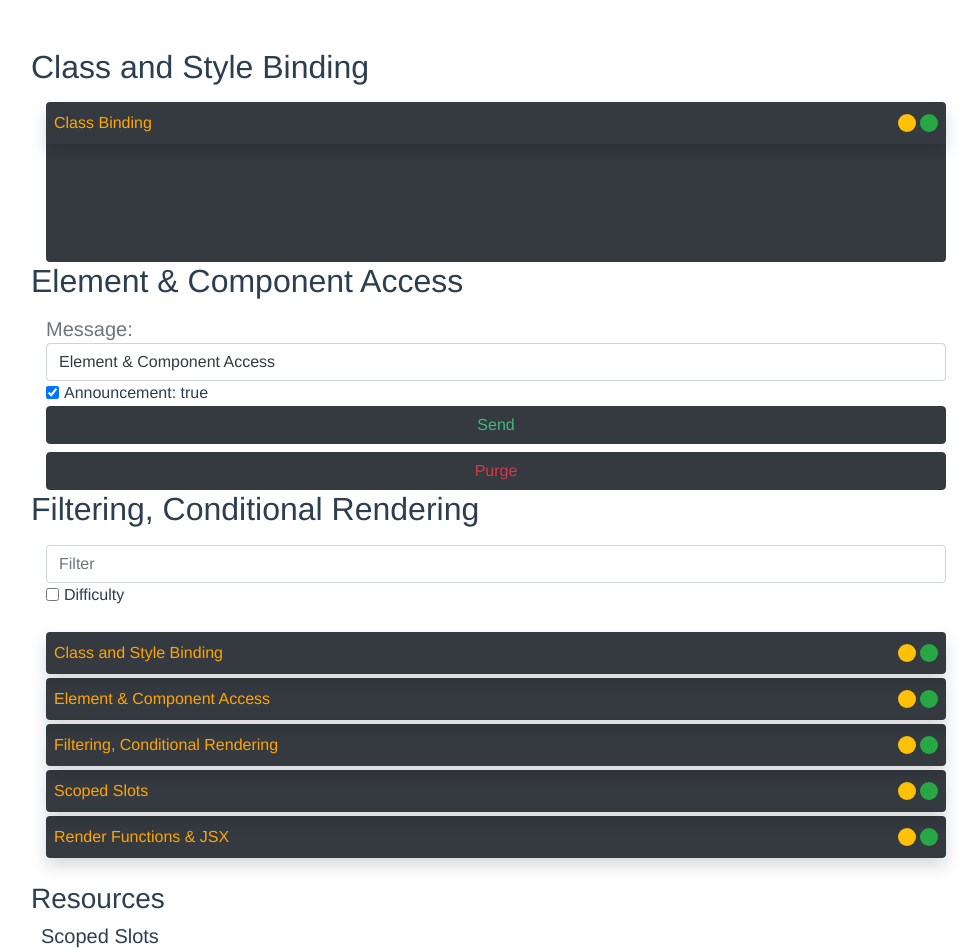
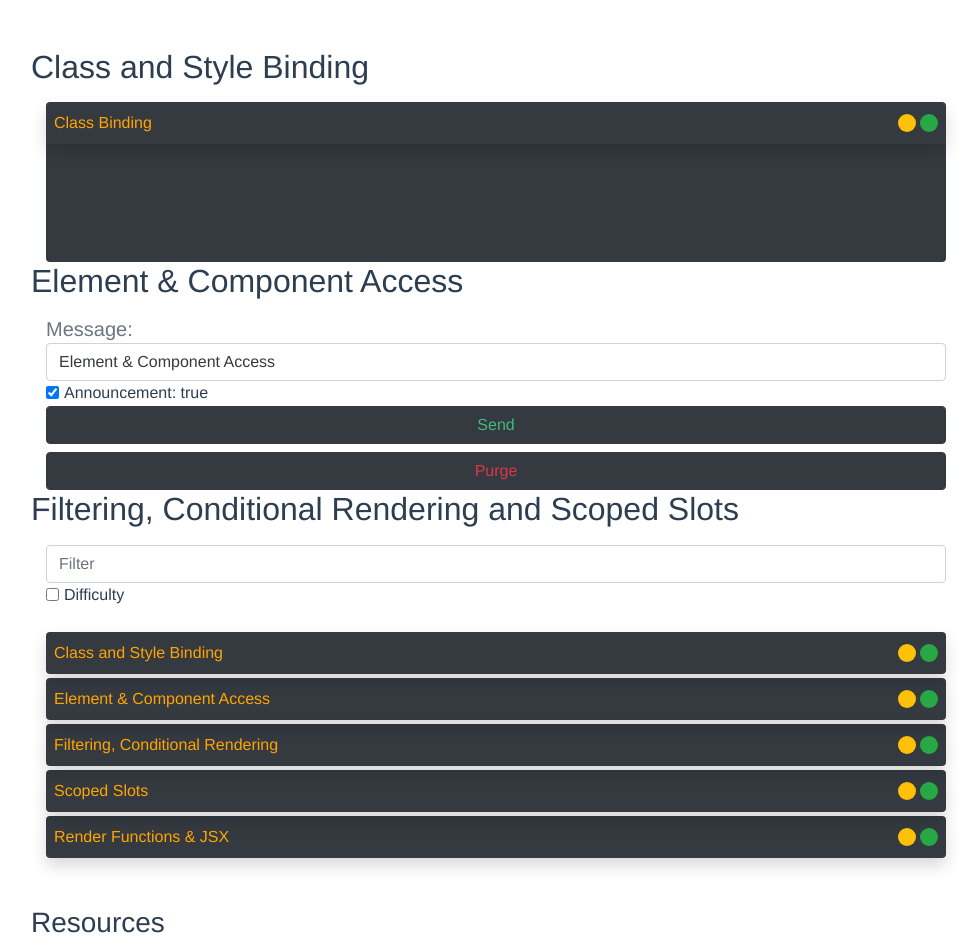
Before and after one commit to markterence/vue-exercise-3, a Vue app: page / in a window 1280 px wide. Shown: the top 950 px of the page, without its empty margins (144-1124 px from the left). Built offline with nearby package versions, Linux system fonts and the light colour scheme.

Commit message:
updated title

```diff
--- a/src/components/FilterComponent.vue
+++ b/src/components/FilterComponent.vue
@@ -1,6 +1,6 @@
 <template>
-  <div class="filterComponent">
-    <h2>Filtering, Conditional Rendering</h2>
+  <div class="filterComponent mb-5">
+    <h2>Filtering, Conditional Rendering and Scoped Slots</h2>
     <div class="container-fluid mt-3">
       <div class="form">
         <div class="form-container">
```
